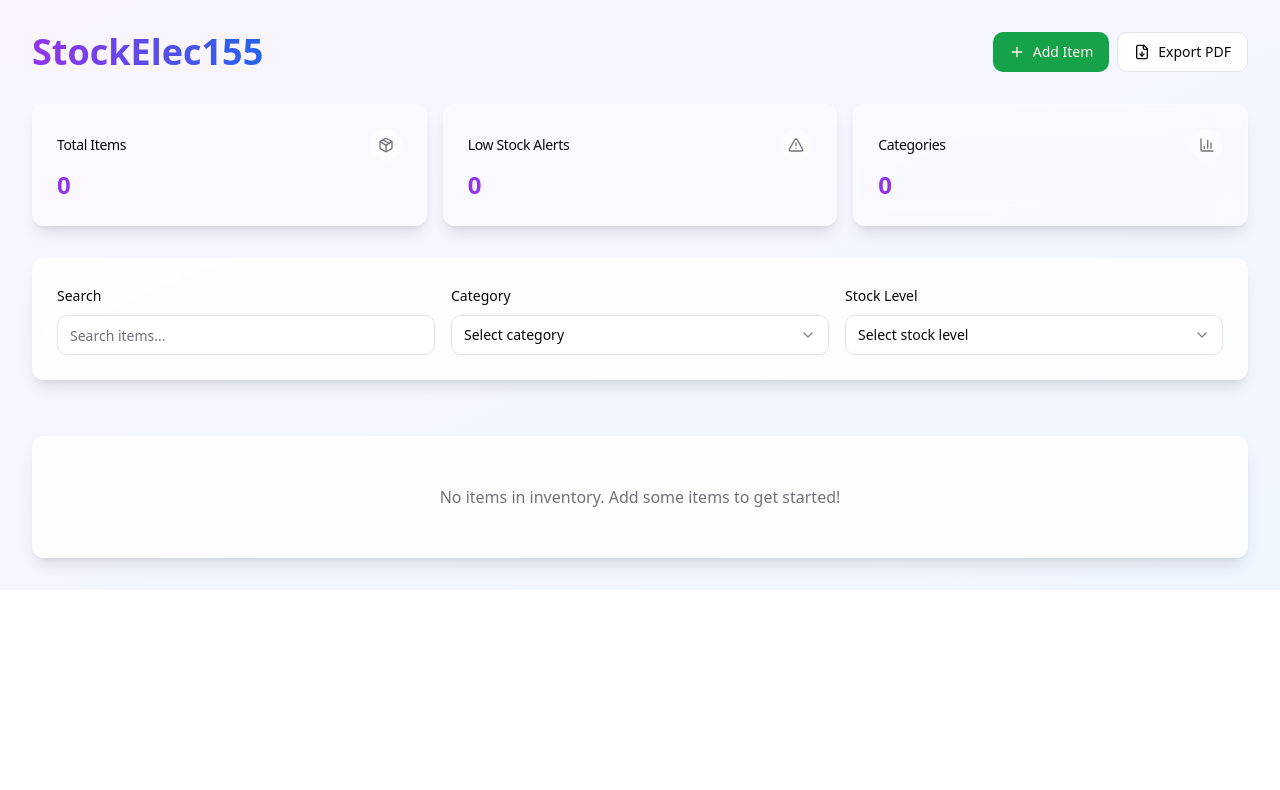
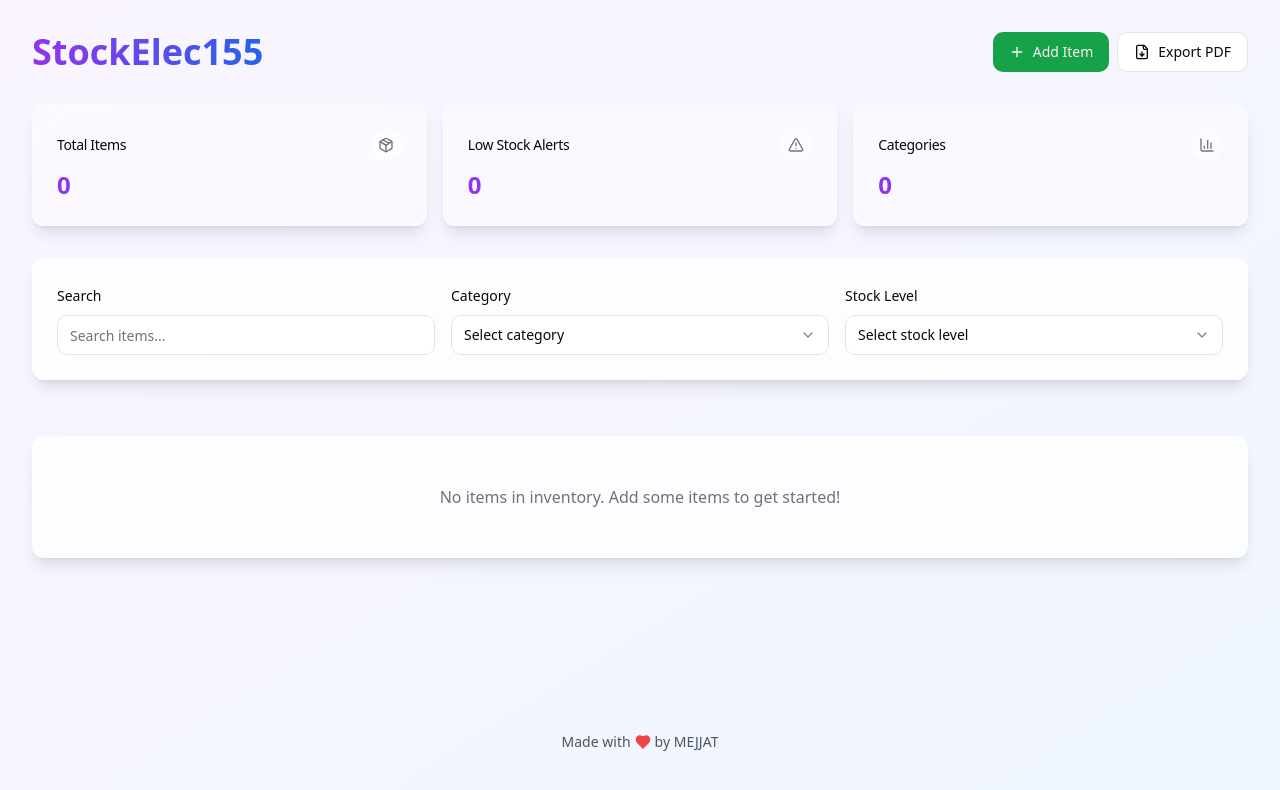
Before and after one commit to mejjat/electrify-inventory-manager, a React (Vite) app: page / in a window 1280 px wide. Shown: the top 790 px of the page. Built offline with nearby package versions, Linux system fonts and the light colour scheme.

Commit message:
Add footer with message
Implemented a footer that displays the message "Made With love(heart) By MEJJAT" at the bottom of the application.
[skip gpt_engineer]

```diff
--- a/src/pages/Index.tsx
+++ b/src/pages/Index.tsx
@@ -3,7 +3,7 @@ import { StatsCard } from "@/components/dashboard/StatsCard";
 import { InventoryCard } from "@/components/inventory/InventoryCard";
 import { AddItemDialog } from "@/components/inventory/AddItemDialog";
 import { AdvancedFilters } from "@/components/inventory/AdvancedFilters";
-import { Package, AlertTriangle, BarChart3 } from "lucide-react";
+import { Package, AlertTriangle, BarChart3, Heart } from "lucide-react";
 import { Category } from "@/constants/categories";
 
 interface InventoryItem {
@@ -103,8 +103,8 @@ const Index = () => {
   const categories = new Set(inventory.map((item) => item.category)).size;
 
   return (
-    <div className="container py-8 animate-fade-in bg-gradient-to-br from-purple-50 to-blue-50">
-      <div className="flex flex-col gap-8">
+    <div className="container py-8 animate-fade-in bg-gradient-to-br from-purple-50 to-blue-50 min-h-screen flex flex-col">
+      <div className="flex flex-col gap-8 flex-grow">
         <div className="flex items-center justify-between">
           <h1 className="text-4xl font-bold bg-clip-text text-transparent bg-gradient-to-r from-purple-600 to-blue-600">
             StockElec155
@@ -155,6 +155,10 @@ const Index = () => {
           )}
         </div>
       </div>
+
+      <footer className="mt-8 py-4 text-center text-sm text-gray-600 flex items-center justify-center gap-1">
+        Made with <Heart className="h-4 w-4 text-red-500 fill-current" /> by MEJJAT
+      </footer>
     </div>
   );
 };
```
